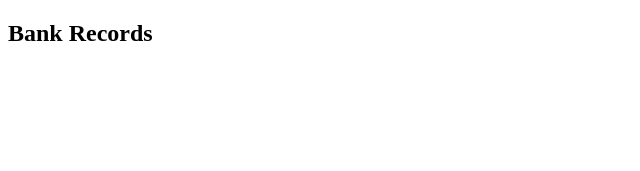
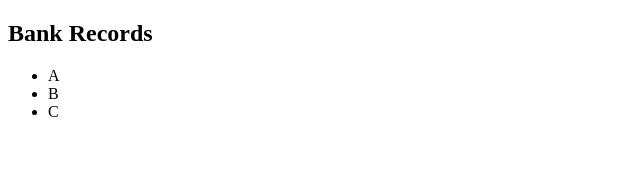
Before and after one commit to HexagonalGameofLife/BankRecord, an Angular app: page / in a window 1280 px wide. Shown: the top 171 px of the page, without its empty margins (0-640 px from the left). Built offline with nearby package versions, Linux system fonts and the light colour scheme.

Commit message:
Update app.component.html

```diff
--- a/src/app/app.component.html
+++ b/src/app/app.component.html
@@ -3,3 +3,10 @@
     Bank Records
   </h2>
 </div>
+
+
+<ul>
+  <li>A</li>
+  <li>B</li>
+  <li>C</li>
+</ul>
```
